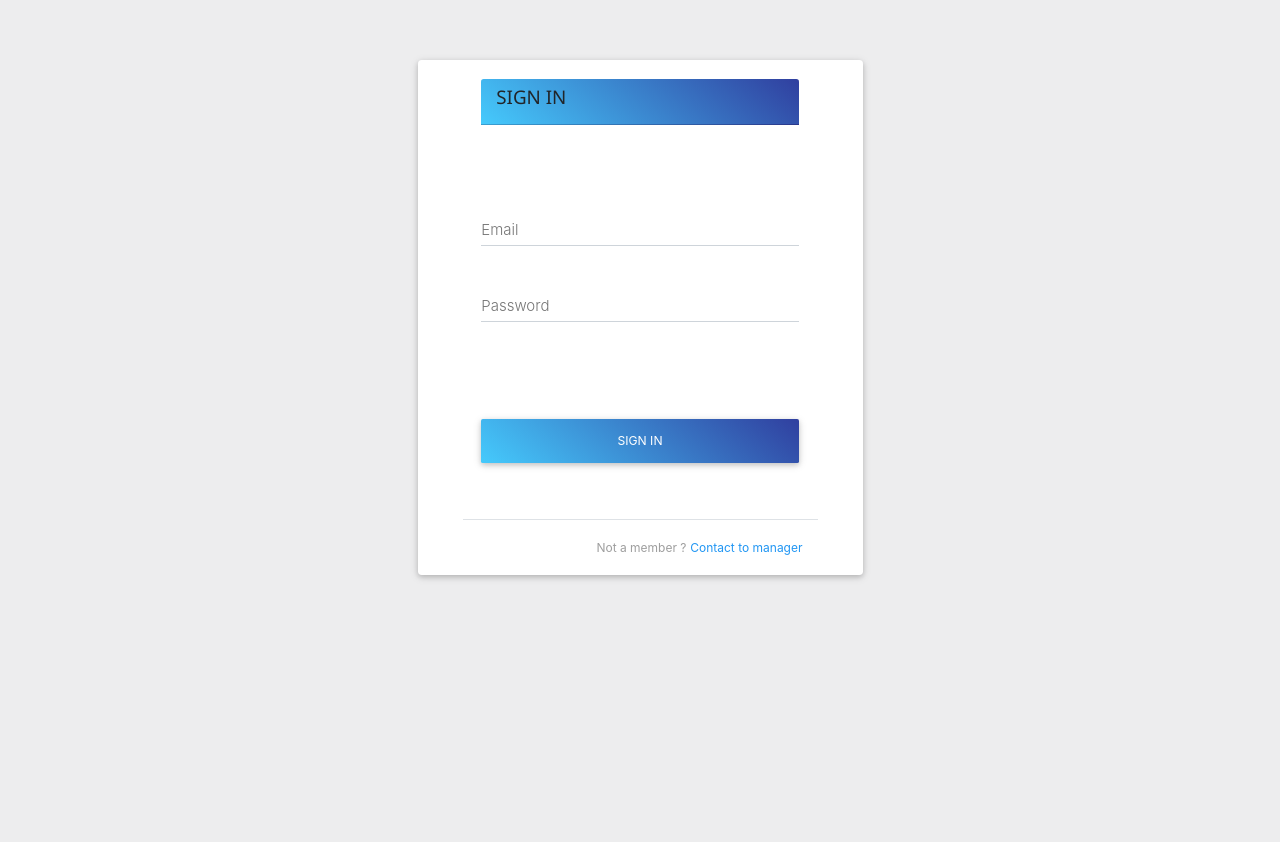
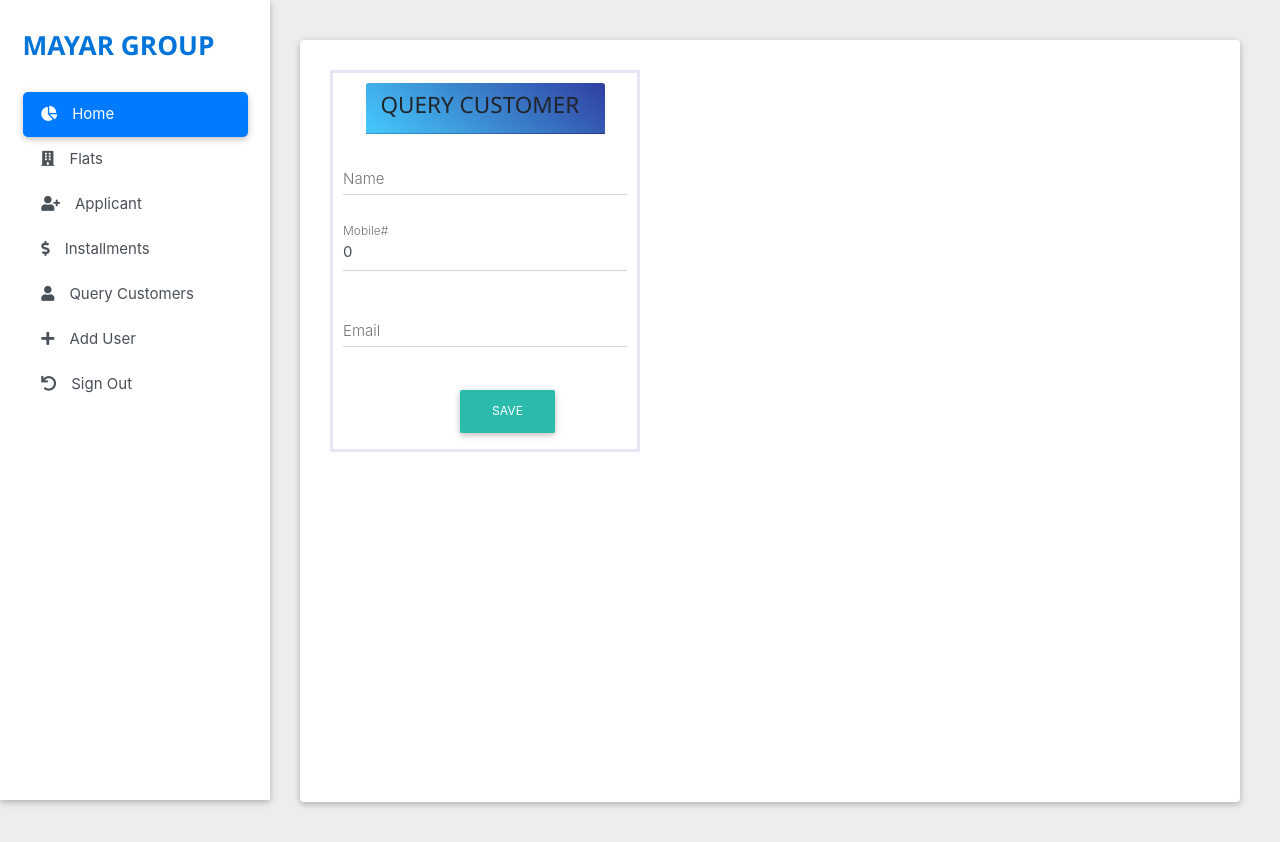
Before and after one commit to Hamzaaasif/Flats-Booking-system, a React (Create React App) app in the folder frontendreact/: page / in a window 1280 px wide. Before the commit the page ends 800 px from the top, so only its background shows below. Built offline with nearby package versions, Linux system fonts and the light colour scheme; sample sign-in values are in the browser's storage.

Commit message:
add user completed ..

```diff
--- a/frontendreact/src/Routers/homeRouters.js
+++ b/frontendreact/src/Routers/homeRouters.js
@@ -9,14 +9,16 @@ import installmentsTable from '../dashboard/installmentsTable'
 import installmentForm from '../forms/installmentForm'
 import home from '../dashboard/home'
 import Signin from '../Users/Signin'
+import AddUsers from '../dashboard/AddUsers'
 import PrivateRoutes from '../auth/PrivateRoute'
+
 
 const MainRouter = ()=>(
 
     <Switch>
-      <Route exact path="/" component = {Signin}/>
+      <Route exact path="/signin" component = {Signin}/>
 
-      <PrivateRoutes exact path="/home" component = {home}/>
+      <PrivateRoutes exact path="/" component = {home}/>
       <PrivateRoutes exact path="/allfd" component={flatsDetails}/>
       <PrivateRoutes exact path="/postfd" component={Flats_form}/>
       <PrivateRoutes exact path="/getappli" component={Applicant}/>
@@ -24,6 +26,8 @@ const MainRouter = ()=>(
       <PrivateRoutes exact path="/getquerycust" component={QueryCustDetails}/>
       <PrivateRoutes exact path="/allinsta" component={installmentsTable}/>
       <PrivateRoutes exact path="/postinsta" component={installmentForm}/>
+      <PrivateRoutes exact path="/addusers" component={AddUsers}/>
+
     </Switch>
 
 )
--- a/frontendreact/src/Users/Signin.js
+++ b/frontendreact/src/Users/Signin.js
@@ -48,7 +48,7 @@ class signin extends React.Component {
     const {error,redirectToRefer,email,password ,loading} = this.state
     if(redirectToRefer)
     {
-      return <Redirect  to="/home"/>
+      return <Redirect  to="/"/>
     }
     return (
       <MDBContainer>
@@ -89,7 +89,7 @@ class signin extends React.Component {
                 <br/>
                 <br/>
                 <div className="text-center pt-3 mb-3">
-                  <MDBBtn href="/home" type="button" gradient="blue" rounded className="btn-block z-depth-1a"
+                  <MDBBtn href="/" type="button" gradient="blue" rounded className="btn-block z-depth-1a"
                   onClick = {this.ClickSubmit}
                   >Sign in</MDBBtn>
                 </div>
--- a/frontendreact/src/auth/PrivateRoute.js
+++ b/frontendreact/src/auth/PrivateRoute.js
@@ -14,7 +14,7 @@ const PrivateRoute = ({component : Component , ...rest}) =>(
 
     <Redirect
     to ={{
-      pathname :"/",
+      pathname :"/signin",
       state:{from:props.location}
     }}
     />
--- a/frontendreact/src/auth/auth.js
+++ b/frontendreact/src/auth/auth.js
@@ -54,3 +54,19 @@ export const isAutheticated = ()=>{
   }
 
 }
+
+
+export const Adduser = user =>{
+  return fetch(`http://localhost:8080/signup`,{
+    method:"POST",
+    headers:{
+      Accept:"application/json",
+      "Content-Type":"application/json"
+    },
+    body:JSON.stringify(user)
+  })
+  .then(response =>{
+    return response.json()
+  })
+  .catch(err =>console.log(err))
+}
--- /dev/null
+++ b/frontendreact/src/dashboard/AddUsers.js
@@ -0,0 +1,116 @@
+import React , {Component} from 'react'
+
+import { MDBContainer, MDBRow, MDBCol, MDBInput, MDBBtn ,MDBCard, MDBCardHeader , MDBCardBody } from 'mdbreact';
+import SideBar from '../dashboard/sideBar'
+import {Adduser} from '../auth/auth'
+import axios from 'axios';
+import {Link} from 'react-router-dom'
+
+
+
+class adduser extends Component {
+  state = {
+    name :"",
+    email:"",
+    password:"",
+    error : "",
+    open : false,
+  }
+
+  handleChange =(Name) =>(event)=>
+  {
+    this.setState({error : ""})
+    this.setState({[Name]: event.target.value});
+};
+
+
+  onSave =event=>{
+
+        event.preventDefault()
+        const {name, email, password} = this.state
+        const user = {
+            name,
+            email,
+            password
+        }
+
+        Adduser(user).then(data => {
+            if(data.error){
+                this.setState({error: data.error, open: false})
+            }
+            else{
+                this.setState({
+                    error: "",
+                    name: "",
+                    email: "",
+                    password: "",
+                    open: true
+                })
+            }
+        })
+  }
+
+  render(){
+    const {name , email , password, error , open} = this.state
+    return (
+      <div>
+
+      <SideBar />
+
+      <MDBContainer>
+        <br/><br/>
+
+        <MDBRow>
+          <MDBCol md="9" lg="7" xl="7 " className="mx-auto mt-3">
+            <MDBCard>
+
+
+              {/* validation input */}
+             <div className="alert alert-info" style={{display: open ? "" : "none"}}>
+                      Inserted Successfully
+              </div>
+              <div className="alert alert-danger" style={{display: error ? "" : "none"}}>
+                  {error}
+             </div>
+
+             <MDBCardBody className="mx-5">
+
+                <MDBCardHeader className="view view-cascade gradient-card-header blue-gradient d-flex justify-content-between align-items-center py-2 mb-4  ">
+                 <h5>ADD USER</h5>
+                    </MDBCardHeader>
+
+                    <br/>
+
+                <MDBInput label="User name" onChange={this.handleChange("name")}
+                group type="text" validate error="wrong" success="right" value={name}/>
+                <MDBInput label="Email" onChange={this.handleChange("email")} group type="text" validate containerClass="mb-0" value={email}/>
+                <MDBInput label="Password" onChange={this.handleChange("password")} group type="password" validate containerClass="mb-0" value={password}/>
+
+
+                {/* <p className="dark-grey-text text-left " style={smallStyle}>Role :</p> */}
+
+
+                <div className="text-center pt-3 mb-3">
+                <MDBBtn type="button" gradient="blue" onClick={this.onSave} rounded className="btn-block z-depth-1a">Save</MDBBtn>
+                </div>
+
+
+              </MDBCardBody>
+
+
+
+              {/* <MDBModalFooter className="mx-5 pt-3 mb-1">
+                <p className="grey-text d-flex justify-content-end" style={smallStyle}>Not a member ? <a href="#!" className="blue-text ml-1"> Contact to manager</a></p>
+              </MDBModalFooter> */}
+
+            </MDBCard>
+          </MDBCol>
+        </MDBRow>
+        </MDBContainer>
+        </div>
+    );
+  }
+
+}
+
+export default adduser;
--- a/frontendreact/src/dashboard/QueryCustDetails.js
+++ b/frontendreact/src/dashboard/QueryCustDetails.js
@@ -100,7 +100,7 @@ class QueryCustDetails extends Component
 
           </MDBBtn>
           <MDBBtn outline rounded size="sm" color="white" className="px-2">
-            <a href="/home"className="fas fa-plus mt-0"> ADD</a>
+            <a href="/"className="fas fa-plus mt-0"> ADD</a>
           </MDBBtn>
           </div>
 
--- a/frontendreact/src/dashboard/sideBar.js
+++ b/frontendreact/src/dashboard/sideBar.js
@@ -24,7 +24,7 @@ class Sidebar extends Component {
 
         <MDBListGroup className="list-group-flush">
 
-            <NavLink exact={true} to="/home" activeClassName="activeClass">
+            <NavLink exact={true} to="/" activeClassName="activeClass">
                 <MDBListGroupItem>
                     <MDBIcon icon="chart-pie" className="mr-3"/>
                     Home
@@ -59,7 +59,14 @@ class Sidebar extends Component {
                 </MDBListGroupItem>
                 </NavLink>
 
-                <NavLink to="/" activeClassName="activeClass1">
+                <NavLink to="/addusers" activeClassName="activeClass">
+                <MDBListGroupItem>
+                    <MDBIcon icon="plus" className="mr-3"/>
+                    Add User
+                </MDBListGroupItem>
+                </NavLink>
+
+                <NavLink to="/signin" activeClassName="activeClass2">
                 <MDBListGroupItem onClick={Signout}>
                     <MDBIcon icon="undo" className="mr-3" />
 
```
Also changed, not shown: 2 other files (tests, documents, lock files or other folders).
